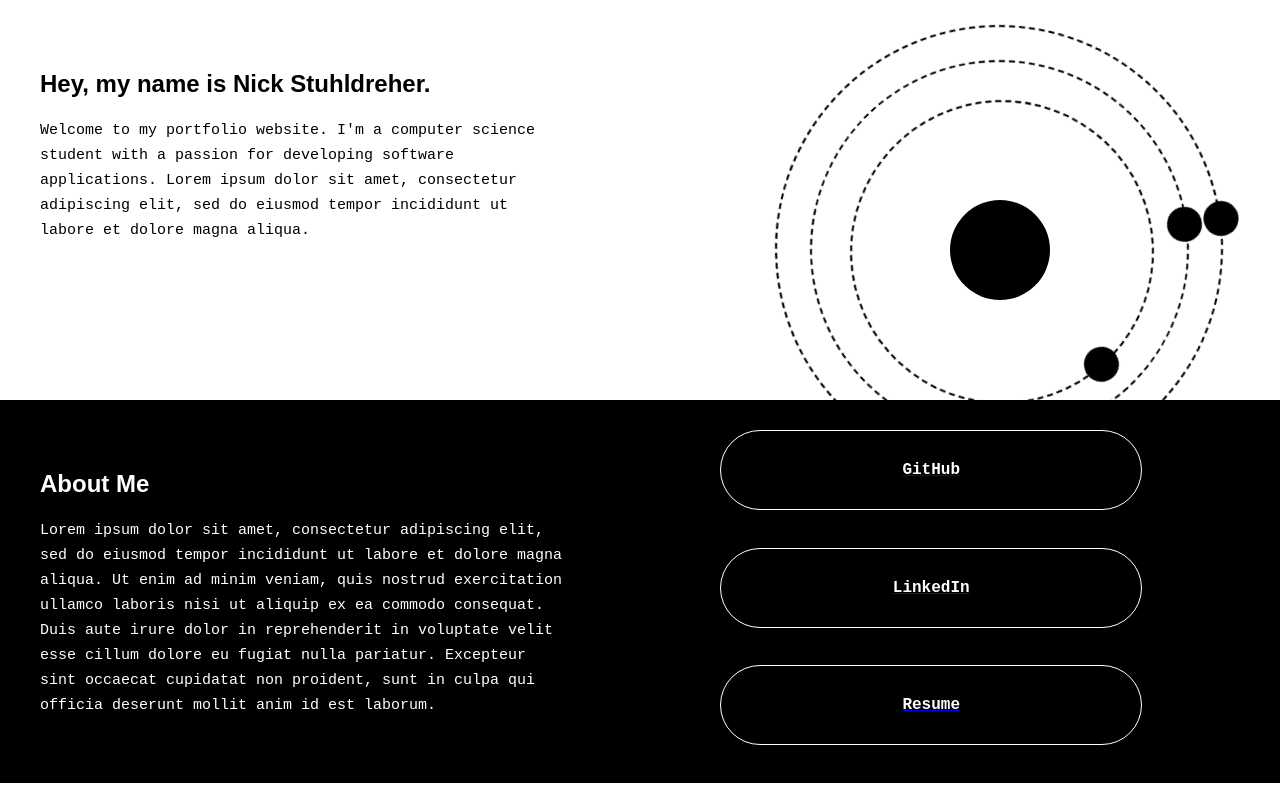
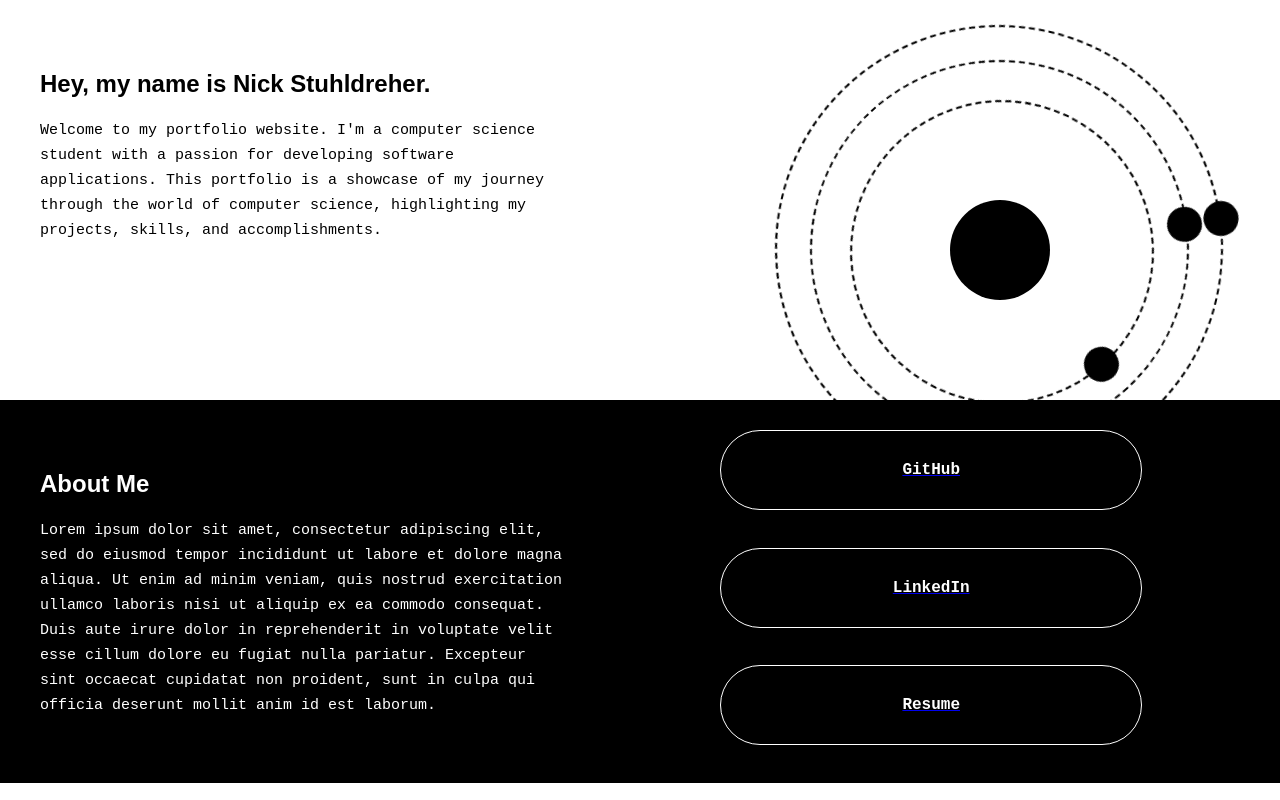
Before and after one commit to nstuhldreher1/PortfolioWebsite, a React (Create React App) app: page / in a window 1280 px wide. Shown: the top 800 px of the page. Built offline with nearby package versions, Linux system fonts and the light colour scheme.

Commit message:
Added Portfolio introduction.

```diff
--- a/src/components/PortfolioHeader.js
+++ b/src/components/PortfolioHeader.js
@@ -5,7 +5,7 @@ function PortfolioHeader(){
         <section id= "portheader">
             <div id="header">
                 <h1 id="title">Hey, my name is Nick Stuhldreher.</h1>
-                <p id="description"> Welcome to my portfolio website. I'm a computer science student with a passion for developing software applications. Lorem ipsum dolor sit amet, consectetur adipiscing elit, sed do eiusmod tempor incididunt ut labore et dolore magna aliqua. </p>
+                <p id="description"> Welcome to my portfolio website. I'm a computer science student with a passion for developing software applications. This portfolio is a showcase of my journey through the world of computer science, highlighting my projects, skills, and accomplishments.  </p>
             </div>
             <div id = "orbit">
                 <Orbit/>
```
